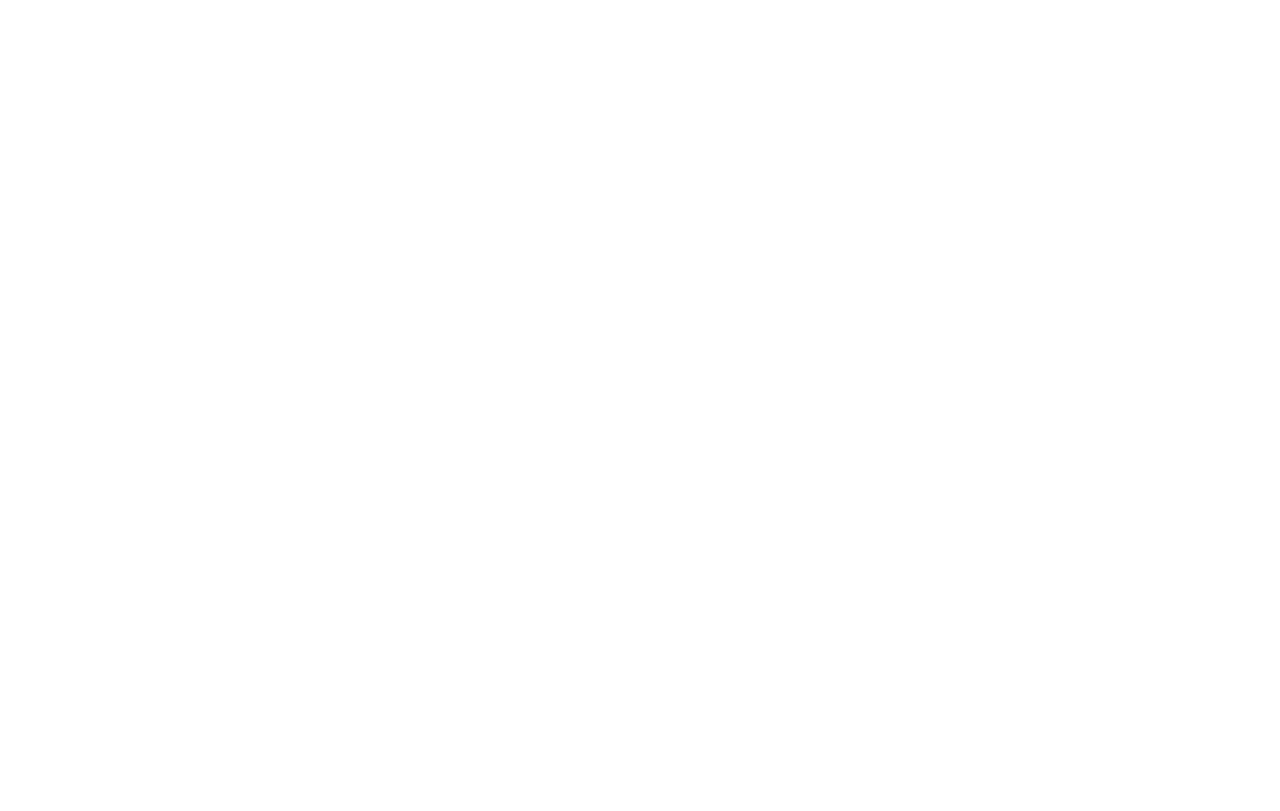
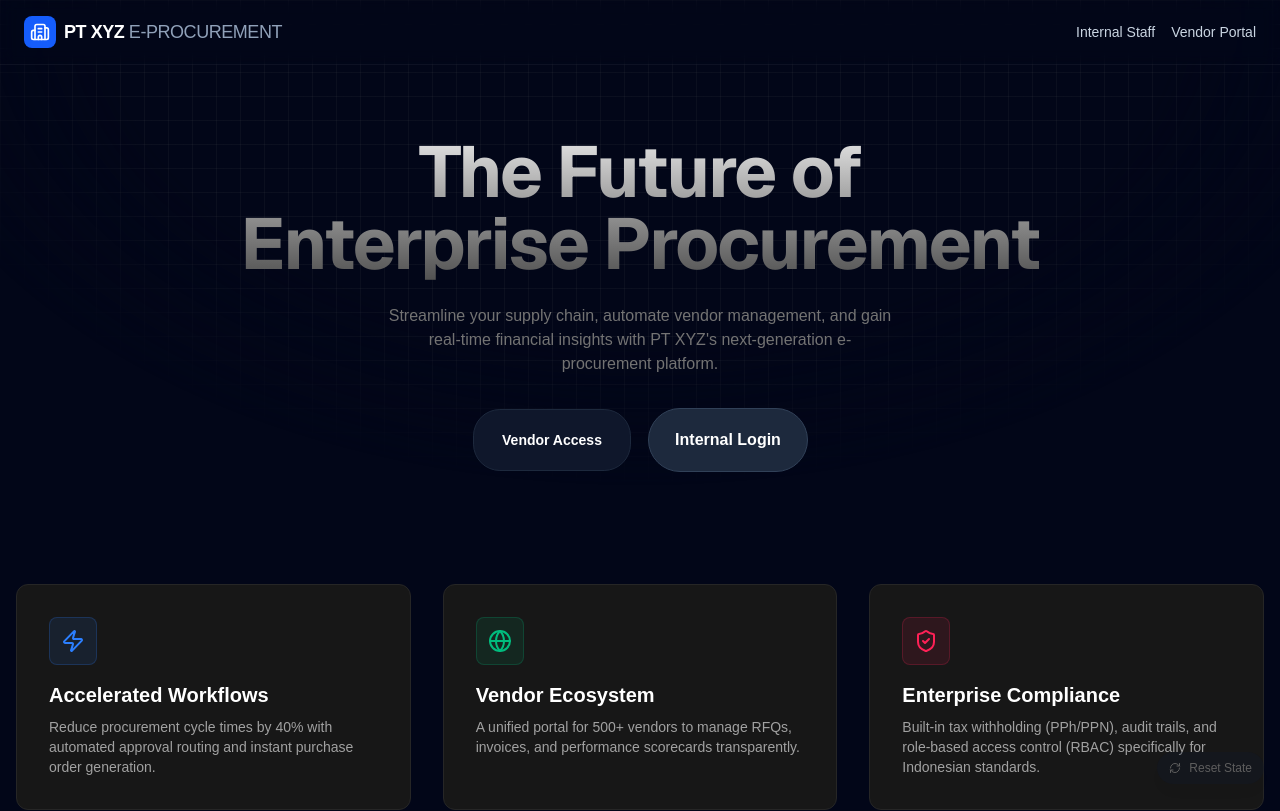
Before and after one commit to Vencore-erp/frontend, a Next.js app: page / in a window 1280 px wide. Before the commit this address had no page. Shown: the top 811 px of the page. Built offline with nearby package versions, Linux system fonts and the light colour scheme.

Commit message:
feat: implement premium landing page with aceternity ui

```diff
--- a/app/page.tsx
+++ b/app/page.tsx
@@ -1,5 +1,106 @@
-import { redirect } from "next/navigation";
+"use client";
+import React from "react";
+import { BackgroundBeams } from "@/components/ui/background-beams";
+import { Button } from "@/components/ui/moving-border";
+import { CardSpotlight } from "@/components/ui/card-spotlight";
+import { Building2, ShieldCheck, Zap, Globe, ArrowRight, Lock } from "lucide-react";
+import Link from "next/link";
 
-export default function Home() {
-  redirect("/dashboard");
+export default function LandingPage() {
+  return (
+    <div className="min-h-screen w-full bg-slate-950 relative flex flex-col antialiased">
+
+      {/* Navbar Overlay */}
+      <nav className="fixed top-0 w-full z-50 px-6 py-4 flex justify-between items-center backdrop-blur-sm border-b border-white/5">
+        <div className="flex items-center gap-2">
+          <div className="w-8 h-8 bg-blue-600 rounded-lg flex items-center justify-center text-white">
+            <Building2 className="w-5 h-5" />
+          </div>
+          <span className="font-bold text-white text-lg tracking-tight">
+            PT XYZ<span className="font-light text-slate-400"> E-PROCUREMENT</span>
+          </span>
+        </div>
+        <div className="flex gap-4">
+          <Link href="/login" className="text-sm font-medium text-slate-300 hover:text-white transition-colors">
+            Internal Staff
+          </Link>
+          <Link href="/login" className="text-sm font-medium text-slate-300 hover:text-white transition-colors">
+            Vendor Portal
+          </Link>
+        </div>
+      </nav>
+
+      <div className="flex-1 flex flex-col justify-center items-center relative z-10 pt-20">
+
+        {/* HERO SECTION */}
+        <div className="max-w-4xl mx-auto p-4 text-center mt-10">
+          <h1 className="relative z-10 text-5xl md:text-7xl  bg-clip-text text-transparent bg-gradient-to-b from-neutral-200 to-neutral-600  text-center font-sans font-bold tracking-tight">
+            The Future of <br /> Enterprise Procurement
+          </h1>
+          <p className="text-neutral-500 max-w-lg mx-auto my-6 text-sm md:text-base relative z-10">
+            Streamline your supply chain, automate vendor management, and gain real-time financial insights with PT XYZ's next-generation e-procurement platform.
+          </p>
+
+          <div className="flex gap-4 justify-center mt-8 relative z-10">
+            <Link href="/login">
+              <Button
+                borderRadius="1.75rem"
+                className="bg-slate-900 text-white border-slate-800 font-semibold"
+              >
+                Vendor Access
+              </Button>
+            </Link>
+            <Link href="/login">
+              <button className="h-16 w-40 rounded-full bg-slate-800 text-white font-semibold hover:bg-slate-700 transition-colors border border-slate-700">
+                Internal Login
+              </button>
+            </Link>
+          </div>
+        </div>
+
+        {/* FEATURES SECTION */}
+        <div className="grid grid-cols-1 md:grid-cols-3 gap-8 max-w-7xl mx-auto px-4 mt-24 mb-20 relative z-10">
+          <CardSpotlight className="flex flex-col items-start p-8">
+            <div className="w-12 h-12 bg-blue-500/10 rounded-lg flex items-center justify-center mb-4 border border-blue-500/20">
+              <Zap className="w-6 h-6 text-blue-500" />
+            </div>
+            <h3 className="text-xl font-bold text-white mb-2">Accelerated Workflows</h3>
+            <p className="text-sm text-neutral-400">
+              Reduce procurement cycle times by 40% with automated approval routing and instant purchase order generation.
+            </p>
+          </CardSpotlight>
+
+          <CardSpotlight className="flex flex-col items-start p-8" color="#10b981">
+            <div className="w-12 h-12 bg-emerald-500/10 rounded-lg flex items-center justify-center mb-4 border border-emerald-500/20">
+              <Globe className="w-6 h-6 text-emerald-500" />
+            </div>
+            <h3 className="text-xl font-bold text-white mb-2">Vendor Ecosystem</h3>
+            <p className="text-sm text-neutral-400">
+              A unified portal for 500+ vendors to manage RFQs, invoices, and performance scorecards transparently.
+            </p>
+          </CardSpotlight>
+
+          <CardSpotlight className="flex flex-col items-start p-8" color="#f43f5e">
+            <div className="w-12 h-12 bg-rose-500/10 rounded-lg flex items-center justify-center mb-4 border border-rose-500/20">
+              <ShieldCheck className="w-6 h-6 text-rose-500" />
+            </div>
+            <h3 className="text-xl font-bold text-white mb-2">Enterprise Compliance</h3>
+            <p className="text-sm text-neutral-400">
+              Built-in tax withholding (PPh/PPN), audit trails, and role-based access control (RBAC) specifically for Indonesian standards.
+            </p>
+          </CardSpotlight>
+        </div>
+
+      </div>
+
+      {/* Background Effect */}
+      <BackgroundBeams />
+
+      <footer className="relative z-10 border-t border-white/5 bg-slate-950 py-8 text-center">
+        <p className="text-slate-500 text-xs">
+          &copy; 2026 PT XYZ Tbk. All rights reserved. Secured by NexusEngine.
+        </p>
+      </footer>
+    </div>
+  );
 }
```
